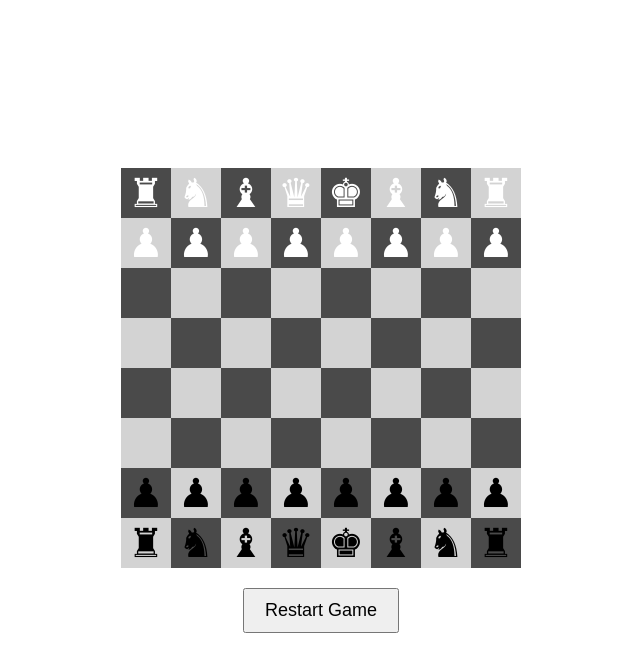
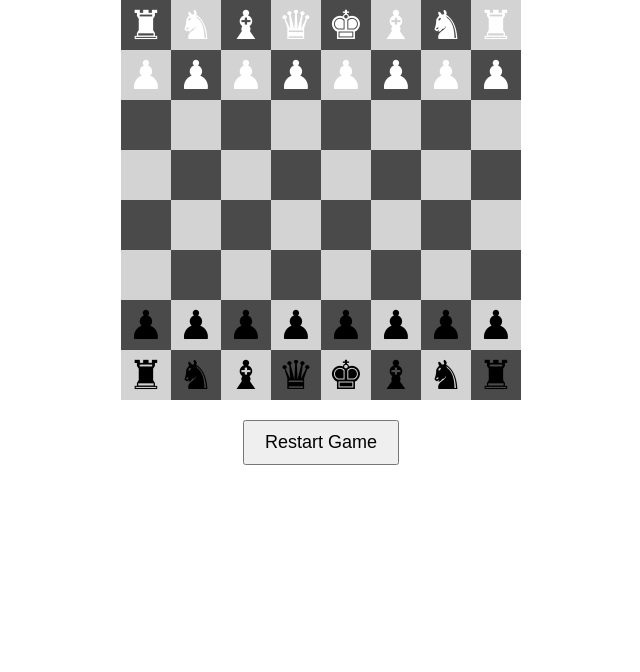
Before and after one commit to PanchenkoNaz/chess__app_react, a React (Create React App) app: page / in a window 1280 px wide. Shown: the top 672 px of the page, without its empty margins (319-959 px from the left). Built offline with nearby package versions, Linux system fonts and the light colour scheme; a web font is replaced by a local one.

Commit message:
drag-and-drop

```diff
--- a/src/App.tsx
+++ b/src/App.tsx
@@ -1,13 +1,14 @@
+// App.tsx
 import React from 'react';
-import ChessBoard from './components/ChessBoard';
-import { DndProvider } from 'react-dnd';
-import { HTML5Backend } from 'react-dnd-html5-backend';
+import { DndProvider } from 'react-dnd'; // Імпортуємо DndProvider
+import { HTML5Backend } from 'react-dnd-html5-backend'; // Імпортуємо бекенд для drag-and-drop
+import ChessBoard from './components/ChessBoard'; // Імпортуємо компонент ChessBoard
 
 const App: React.FC = () => {
   return (
-    <DndProvider backend={HTML5Backend}>
-      <div style={{ display: 'flex', justifyContent: 'center', alignItems: 'center', height: '100vh' }}>
-        <ChessBoard />
+    <DndProvider backend={HTML5Backend}> {/* Додаємо контекст для drag-and-drop */}
+      <div>
+        <ChessBoard /> {/* Рендеримо шахову дошку */}
       </div>
     </DndProvider>
   );
--- a/src/components/ChessPiece.tsx
+++ b/src/components/ChessPiece.tsx
@@ -1,4 +1,5 @@
 import React from 'react';
+import { useDrag } from 'react-dnd';
 
 interface ChessPieceProps {
   piece: string;
@@ -7,7 +8,15 @@ interface ChessPieceProps {
   y: number;
 }
 
-const ChessPiece: React.FC<ChessPieceProps> = ({ piece, color }) => {
+const ChessPiece: React.FC<ChessPieceProps> = ({ piece, color, x, y }) => {
+  const [{ isDragging }, drag] = useDrag(() => ({
+    type: 'piece', // Вказуємо тип елемента
+    item: { x, y }, // Координати, звідки фігура рухається
+    collect: (monitor) => ({
+      isDragging: !!monitor.isDragging(), // Відстежуємо, чи фігура в процесі перетягування
+    }),
+  }));
+
   // Конвертуємо фігуру в шаховий символ
   const chessSymbols: { [key: string]: string } = {
     p: '♟', r: '♜', n: '♞', b: '♝', q: '♛', k: '♚', // Чорні фігури
@@ -18,10 +27,13 @@ const ChessPiece: React.FC<ChessPieceProps> = ({ piece, color }) => {
 
   return (
     <div
+      ref={drag} // Додаємо можливість перетягування
       style={{
         fontSize: '40px',
         fontFamily: 'Chess Merida, sans-serif',
-        color: color === 'w' ? 'white' : 'black', // Визначаємо колір фігури на основі її кольору
+        color: color === 'w' ? 'white' : 'black',
+        opacity: isDragging ? 0.5 : 1, // Фігура стає прозорою під час перетягування
+        cursor: 'grab', // Змінюємо курсор миші на "руку" під час наведення
       }}
     >
       {symbol}
--- a/src/components/ChessSquare.tsx
+++ b/src/components/ChessSquare.tsx
@@ -9,30 +9,29 @@ interface ChessSquareProps {
 }
 
 const ChessSquare: React.FC<ChessSquareProps> = ({ x, y, children, movePiece }) => {
-  const isBlack = (x + y) % 2 === 1; // Визначаємо колір клітинки (чорна чи біла)
+  const isBlack = (x + y) % 2 === 1; // Визначаємо колір клітинки
 
-  // Встановлюємо світло-сірий і темно-сірий кольори для клітинок
-  const backgroundColor = isBlack ? '#4A4A4A' : '#D3D3D3'; // Темно-сірий для чорних, світло-сірий для білих
-
-  // Використовуємо useDrop для можливості перетягування фігур
+  // Логіка для прийому перетягнутої фігури
   const [{ isOver }, drop] = useDrop(() => ({
     accept: 'piece',
-    drop: (item: { x: number; y: number }) => movePiece(x, y, item.x, item.y),
+    drop: (item: { x: number; y: number }) => movePiece(x, y, item.x, item.y), // Виклик функції переміщення фігури
     collect: (monitor) => ({
       isOver: !!monitor.isOver(),
     }),
   }));
 
+  const backgroundColor = isBlack ? '#4A4A4A' : '#D3D3D3'; // Темно-сірий для чорних, світло-сірий для білих
+
   return (
     <div
-      ref={drop}
+      ref={drop} // Додаємо можливість прийому перетягування
       style={{
         width: '50px',
         height: '50px',
         display: 'flex',
         justifyContent: 'center',
         alignItems: 'center',
-        backgroundColor: isOver ? 'yellow' : backgroundColor, // Підсвічування при перетягуванні
+        backgroundColor: isOver ? 'yellow' : backgroundColor, // Підсвічування при наведенні
       }}
     >
       {children}
```
